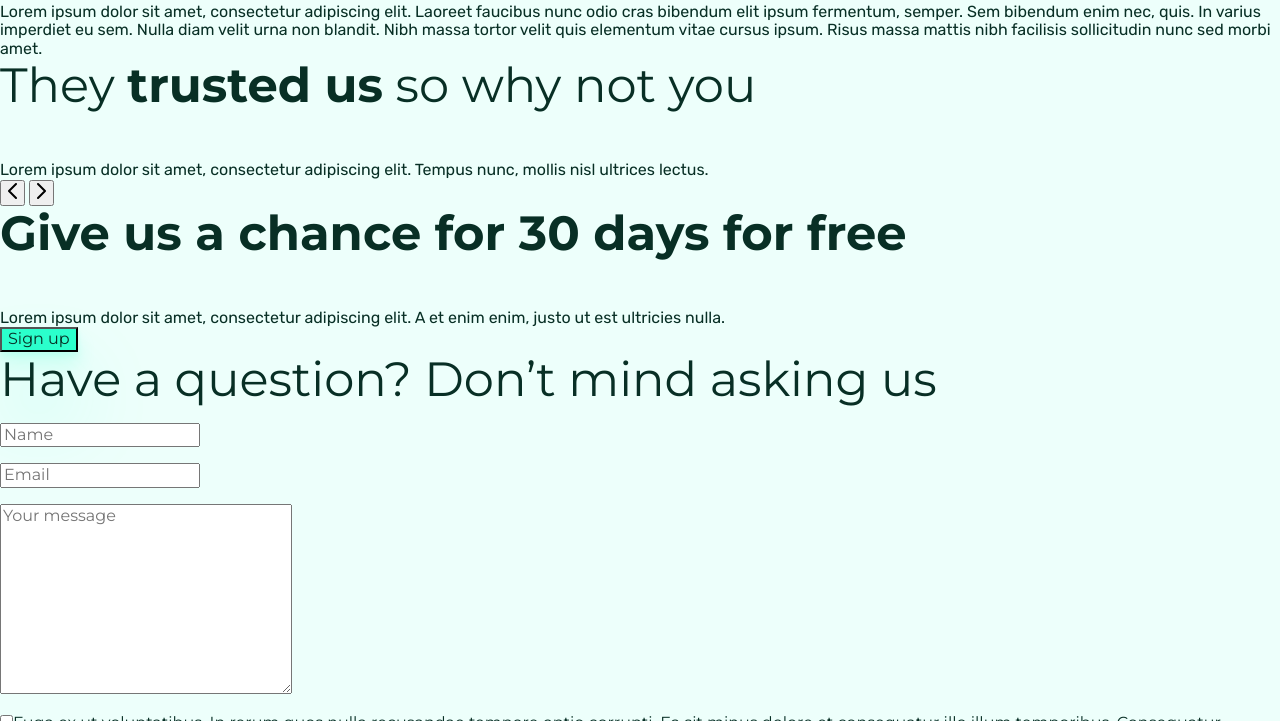
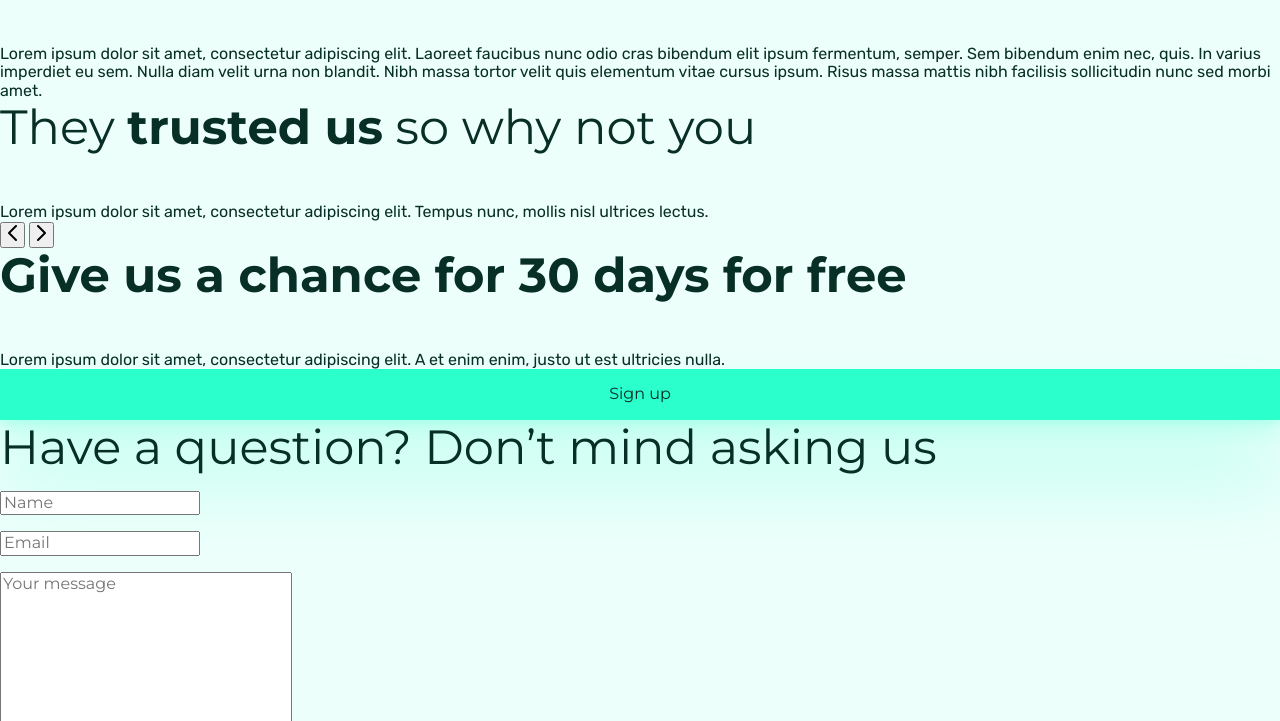
Before and after one commit to michalbuda/lp-example, a website built with webpack: page src/pages/index.html in a window 1280 px wide. Shown: the part 2079-2800 px from the top of the page. Built offline with nearby package versions, Linux system fonts and the light colour scheme.

Commit message:
illustration styles fix

```diff
--- a/src/pages/index.html
+++ b/src/pages/index.html
@@ -232,7 +232,9 @@
       <section class="cta-section">
         <h1 class="heading1 heading1__strong">Give us a chance for 30 days for free</h1>
         <p class="paragraph">Lorem ipsum dolor sit amet, consectetur adipiscing elit. A et enim enim, justo ut est ultricies nulla.</p>
-        <button class="cta">Sign up</button>
+        <a href="#" class="cta">
+          <p class="cta_text">Sign up</p>
+        </a>
       </section>
       <section class="question form">
         <h1 class="heading1">Have a question? Don’t mind asking us</h1>
--- a/src/scss/main.scss
+++ b/src/scss/main.scss
@@ -102,7 +102,7 @@ body {
   }
 
   &__illustration{
-    display: inline;
+    margin-top: 42px;
   }
 }
 
```
